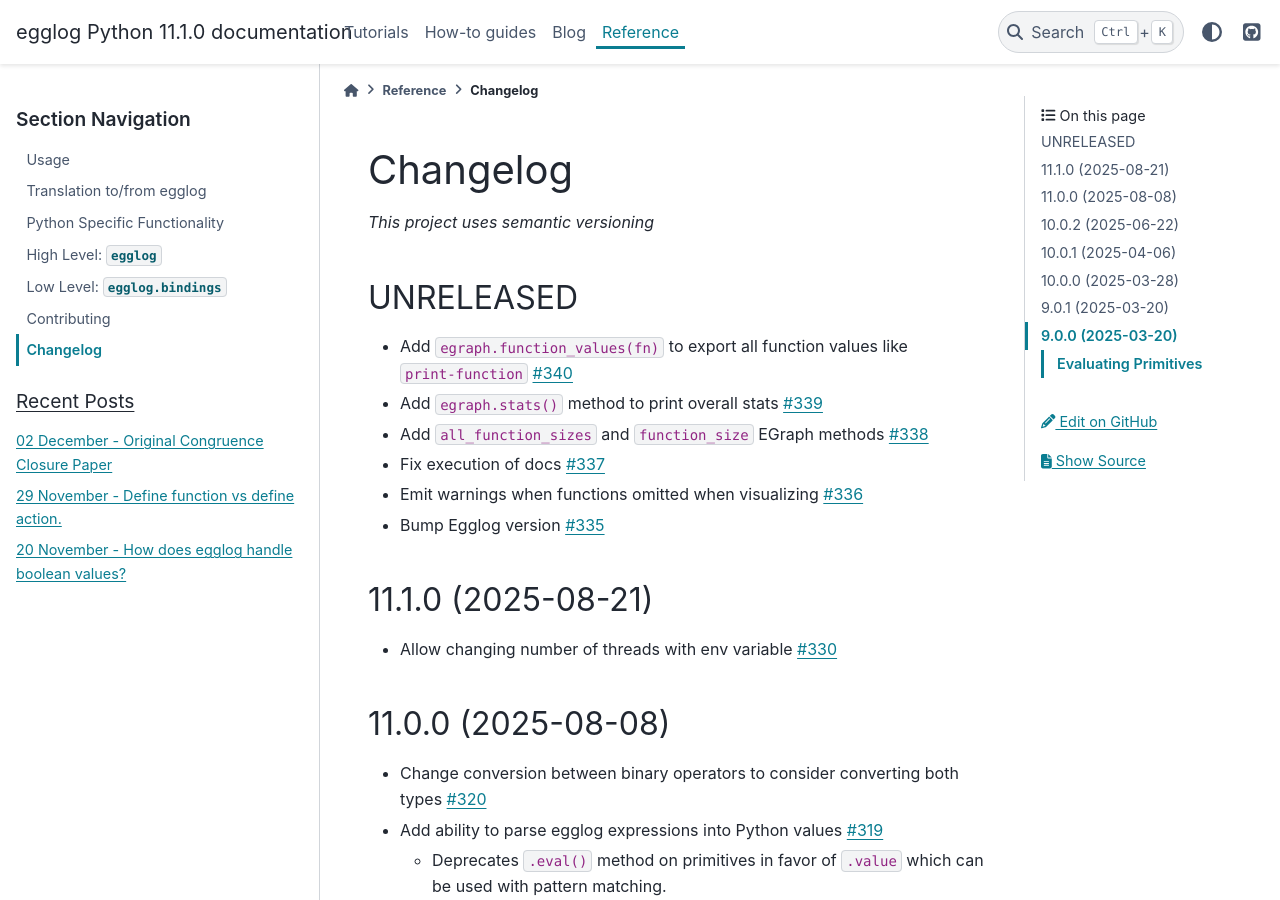
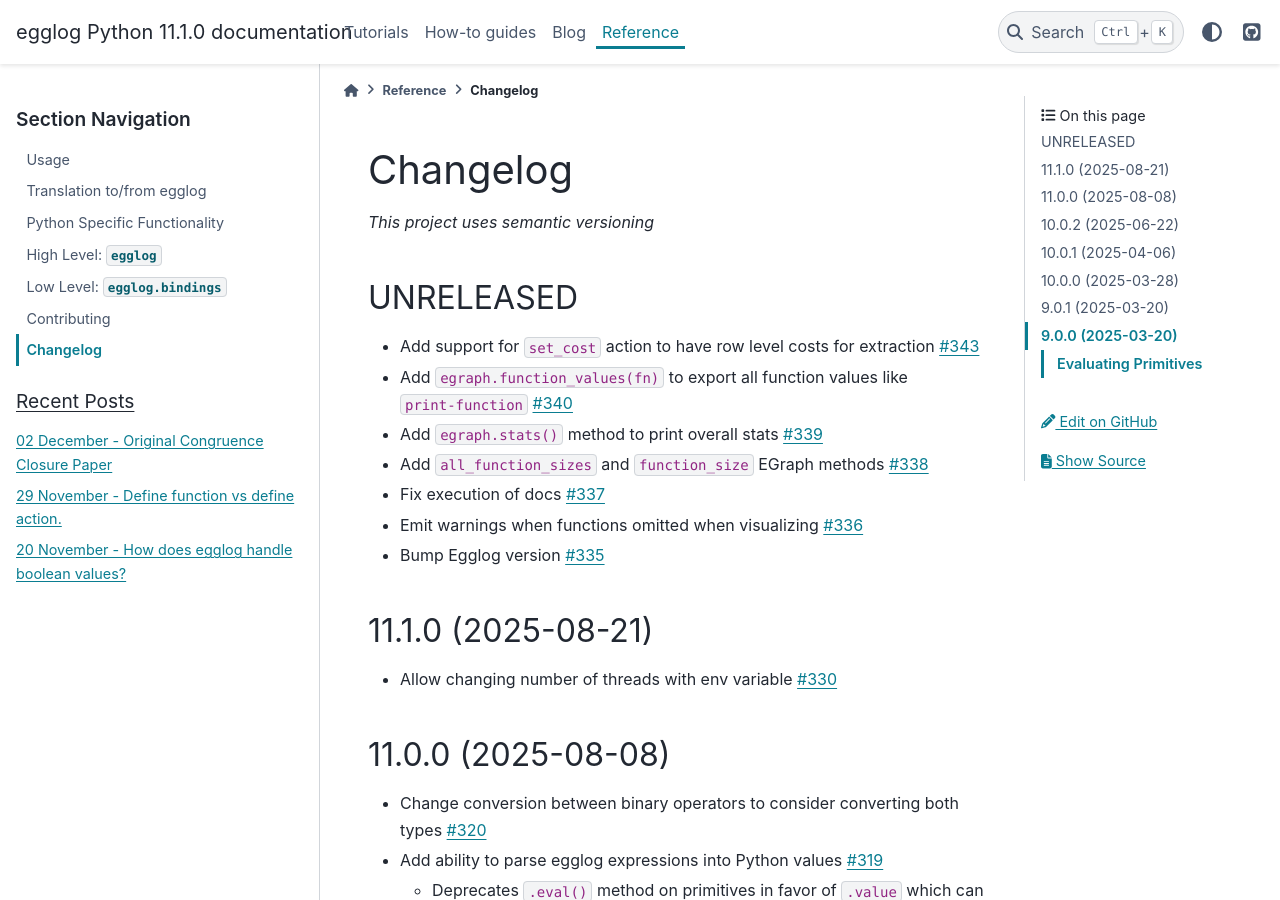
Before and after one commit to egraphs-good/egglog-python, a Sphinx documentation site: the page built from docs/changelog.md, in a window 1280 px wide and 900 px high. Built offline with Sphinx 7.4.7 and the PyData theme 0.15.4, drawn with Linux system fonts in a browser that asks for light colours; pages that are not in the unit, such as notebooks, are missing from menus; comment, search, counter and statistics services are not loaded; the version number is read from the project's files by our own code.

Commit message:
Add changelog entry for PR #343

```diff
--- a/docs/changelog.md
+++ b/docs/changelog.md
@@ -4,6 +4,7 @@ _This project uses semantic versioning_
 
 ## UNRELEASED
 
+- Add support for `set_cost` action to have row level costs for extraction [#343](https://github.com/egraphs-good/egglog-python/pull/343)
 - Add `egraph.function_values(fn)` to export all function values like `print-function` [#340](https://github.com/egraphs-good/egglog-python/pull/340)
 - Add `egraph.stats()` method to print overall stats [#339](https://github.com/egraphs-good/egglog-python/pull/339)
 - Add `all_function_sizes` and `function_size` EGraph methods [#338](https://github.com/egraphs-good/egglog-python/pull/338)
```
